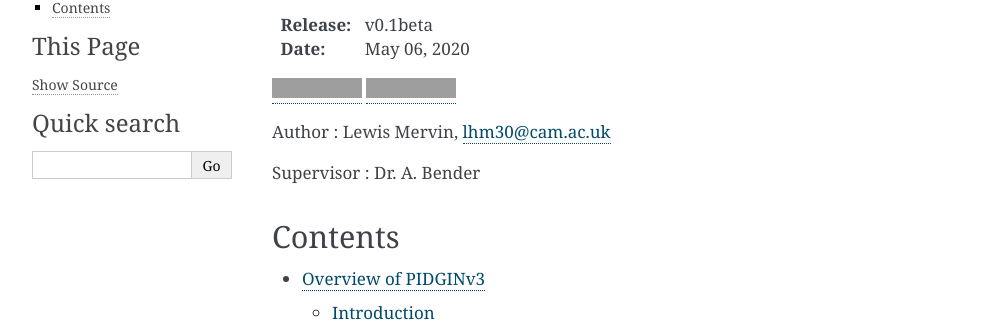
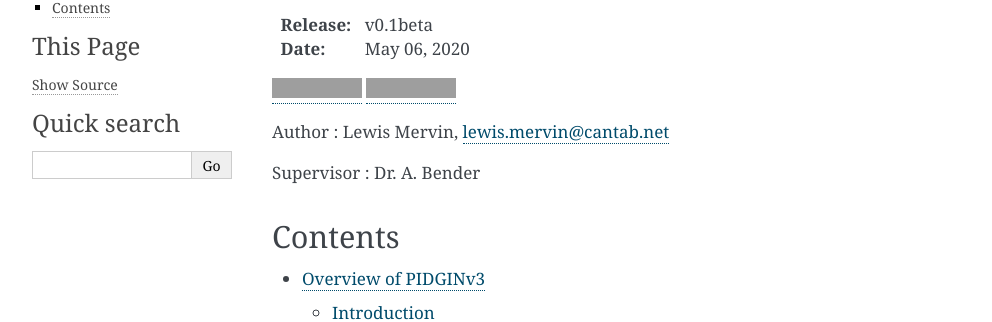
Before and after one commit to lhm30/PIDGINv3, a Sphinx documentation site: the page built from docs/index.rst, in a window 1280 px wide. Shown: the part 139-461 px from the top of the page, without its empty margins (148-1140 px from the left). Built offline with Sphinx 7.4.7, drawn with Linux system fonts in a browser that asks for light colours; grey boxes are pictures that could not be loaded.

Commit message:
Update index.rst

```diff
--- a/docs/index.rst
+++ b/docs/index.rst
@@ -8,7 +8,7 @@ Prediction IncluDinG INactivity (PIDGIN) Version 3
 
 |License|	|betarelease|
 
-Author : Lewis Mervin, lhm30@cam.ac.uk
+Author : Lewis Mervin, lewis.mervin@cantab.net
 
 Supervisor : Dr. A. Bender
 
```
